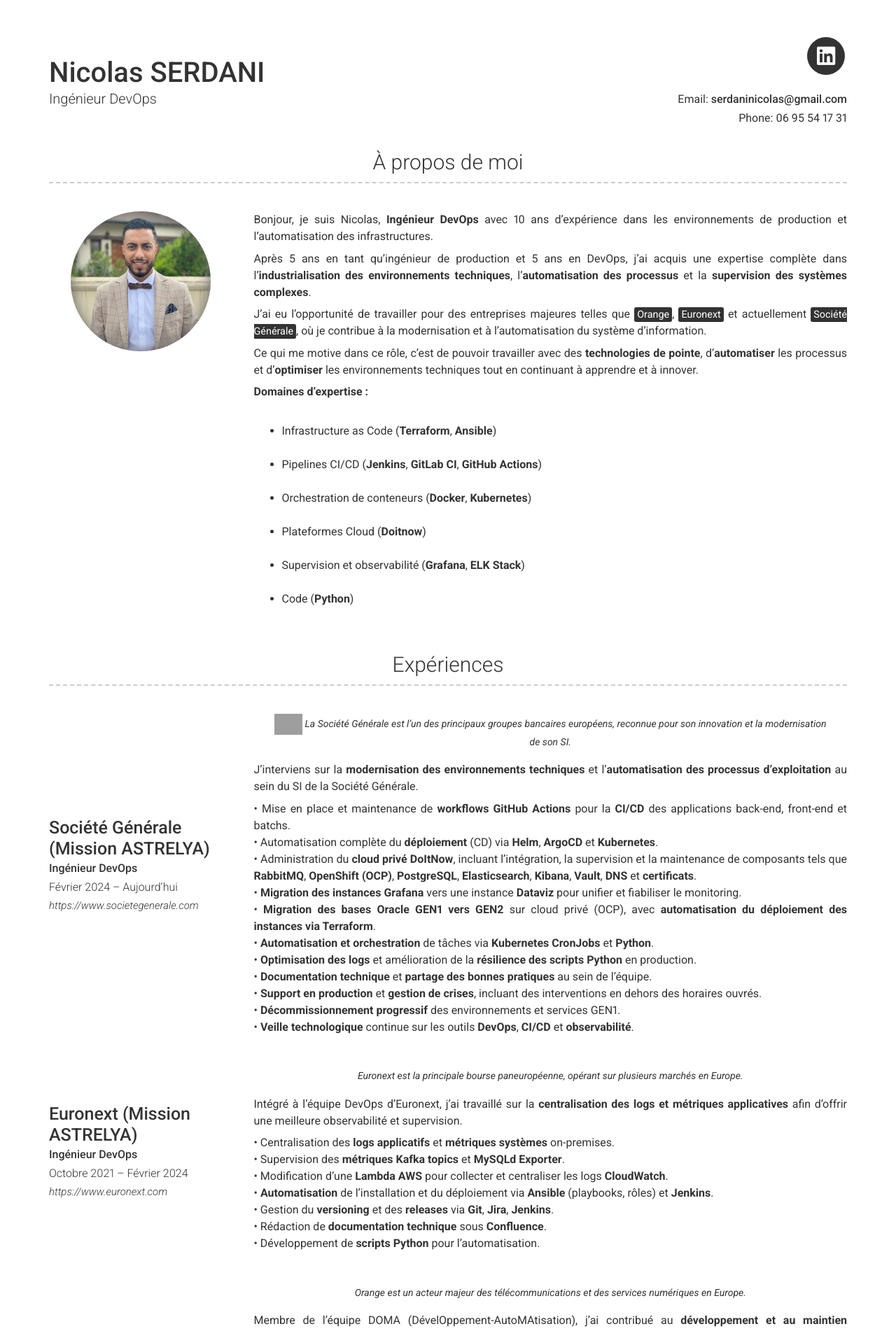
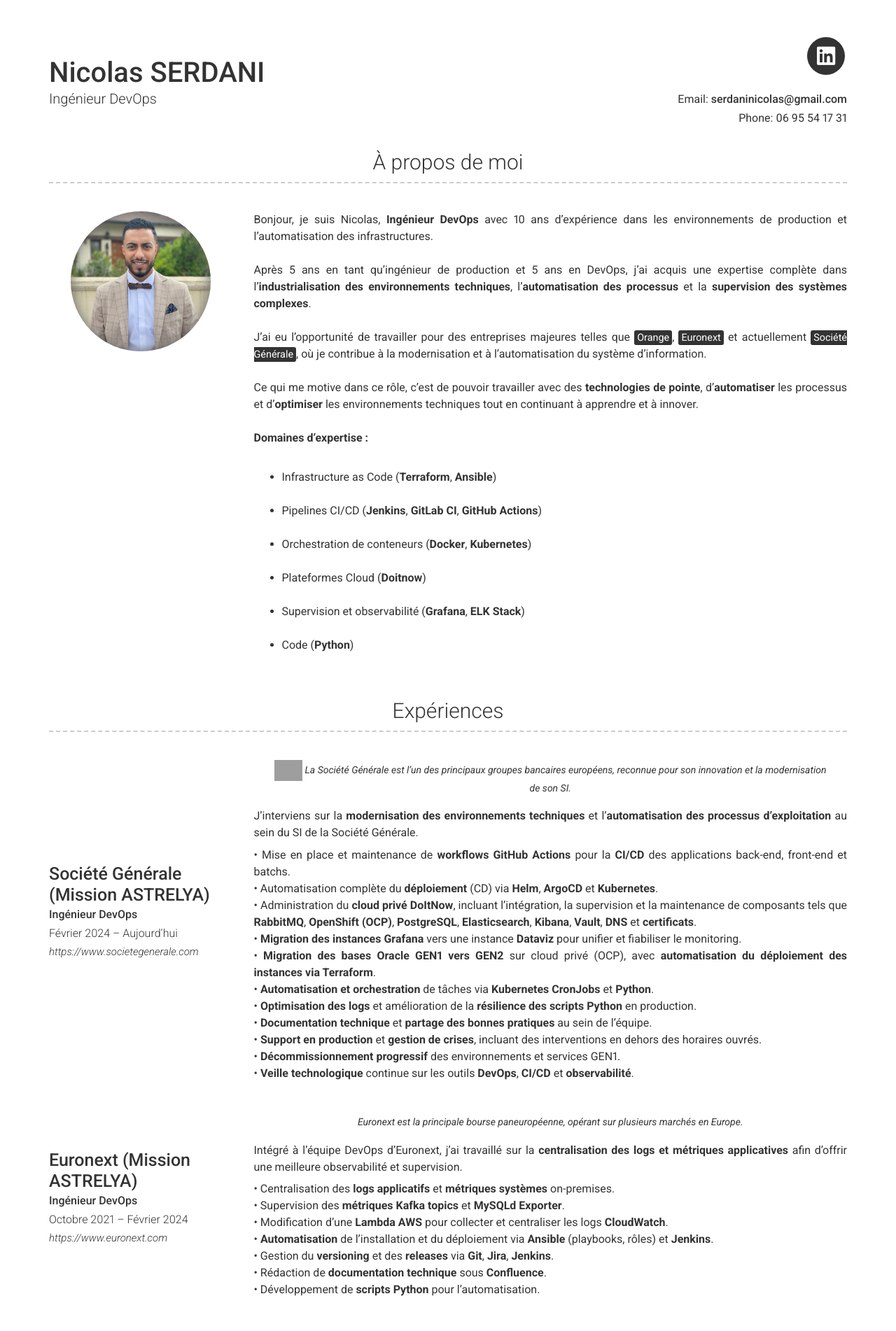
Before and after one commit to SERDANI/serdaninicolas.github.io, a Jekyll site: the page built from index.md, in a window 1280 px wide. Shown: the top 1902 px of the page at 70% size. Built offline with Jekyll 4.4.1, drawn with Linux system fonts in a browser that asks for light colours; nearby versions of some CDN libraries; grey boxes are pictures that could not be loaded.

```diff
--- a/_config.yml
+++ b/_config.yml
@@ -27,18 +27,10 @@ linkedin_username: nicolas-serdani
 about_title: À propos de moi
 about_profile_image: images/profile.jpg
 about_content: |
-  Bonjour, je suis Nicolas, **Ingénieur DevOps** avec 10 ans d’expérience dans les environnements de production et l’automatisation des infrastructures.
-
-
-  Après 5 ans en tant qu’ingénieur de production et 5 ans en DevOps, j’ai acquis une expertise complète dans l’**industrialisation des environnements techniques**, l’**automatisation des processus** et la **supervision des systèmes complexes**.
-
-
-  J’ai eu l’opportunité de travailler pour des entreprises majeures telles que <mark>Orange</mark>, <mark>Euronext</mark> et actuellement <mark>Société Générale</mark>, où je contribue à la modernisation et à l’automatisation du système d’information.
-
-
-  Ce qui me motive dans ce rôle, c’est de pouvoir travailler avec des **technologies de pointe**, d’**automatiser** les processus et d’**optimiser** les environnements techniques tout en continuant à apprendre et à innover.
-
-
+  Bonjour, je suis Nicolas, **Ingénieur DevOps** avec 10 ans d’expérience dans les environnements de production et l’automatisation des infrastructures.<br><br>
+  Après 5 ans en tant qu’ingénieur de production et 5 ans en DevOps, j’ai acquis une expertise complète dans l’**industrialisation des environnements techniques**, l’**automatisation des processus** et la **supervision des systèmes complexes**.<br><br>
+  J’ai eu l’opportunité de travailler pour des entreprises majeures telles que <mark>Orange</mark>, <mark>Euronext</mark> et actuellement <mark>Société Générale</mark>, où je contribue à la modernisation et à l’automatisation du système d’information.<br><br>
+  Ce qui me motive dans ce rôle, c’est de pouvoir travailler avec des **technologies de pointe**, d’**automatiser** les processus et d’**optimiser** les environnements techniques tout en continuant à apprendre et à innover.<br><br>
   **Domaines d’expertise :**<br><br>
     - Infrastructure as Code (**Terraform**, **Ansible**)<br><br>
     - Pipelines CI/CD (**Jenkins**, **GitLab CI**, **GitHub Actions**)<br><br>
```
